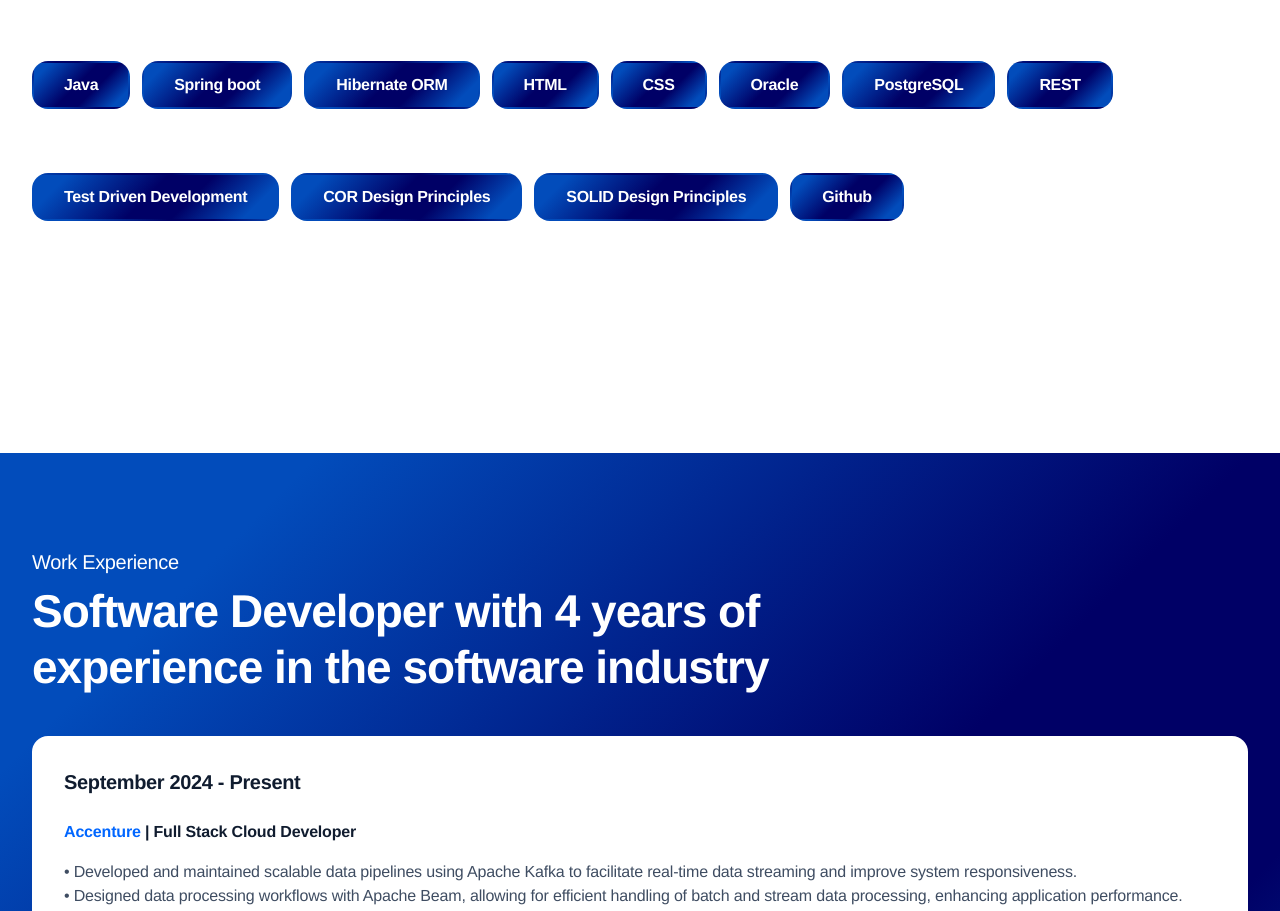
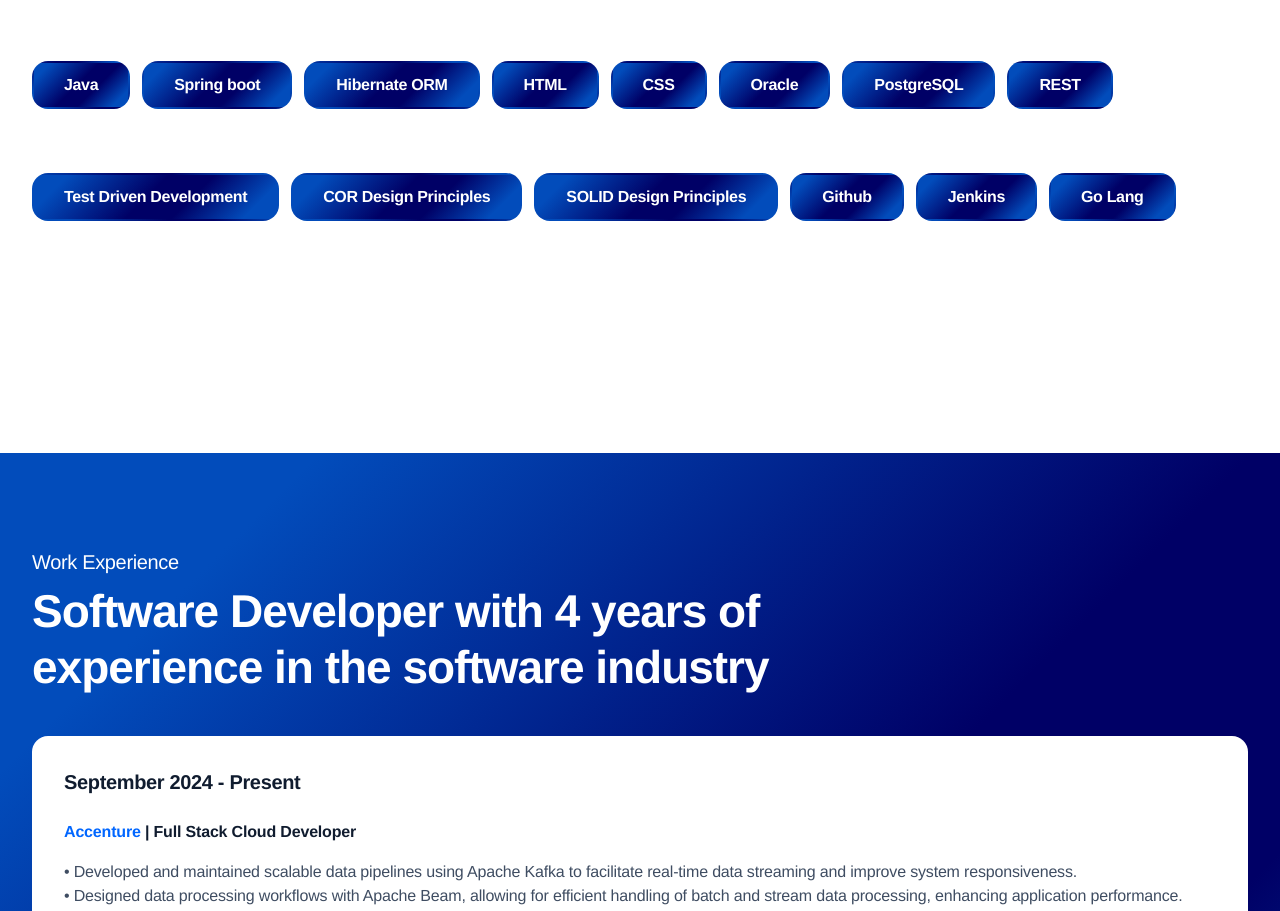
Before and after one commit to angKafka/portfolio_resumer, an Angular app: page /about in a window 1280 px wide. Shown: the part 1120-2031 px from the top of the page. Built offline with nearby package versions, Linux system fonts and the light colour scheme.

Commit message:
Added "Jenkins" and "Go-Lang" entries.

```diff
--- a/src/app/about/about.component.html
+++ b/src/app/about/about.component.html
@@ -97,6 +97,12 @@
         <li>
           <h3 class="btn card-primary-gr text-white bg-white mt-5">Github</h3>
         </li>
+        <li>
+          <h3 class="btn card-primary-gr text-white bg-white mt-5">Jenkins</h3>
+        </li>
+        <li>
+          <h3 class="btn card-primary-gr text-white bg-white mt-5">Go Lang</h3>
+        </li>
       </ul>
     </header>
   </div>
```
